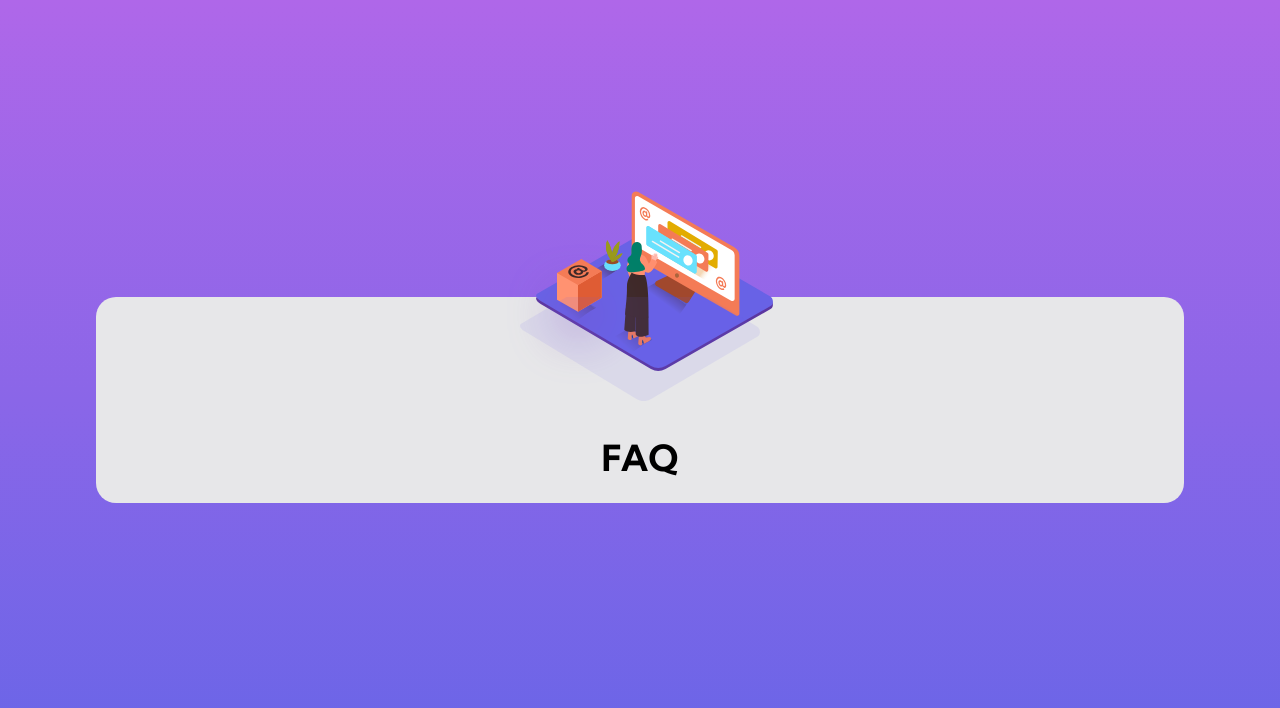
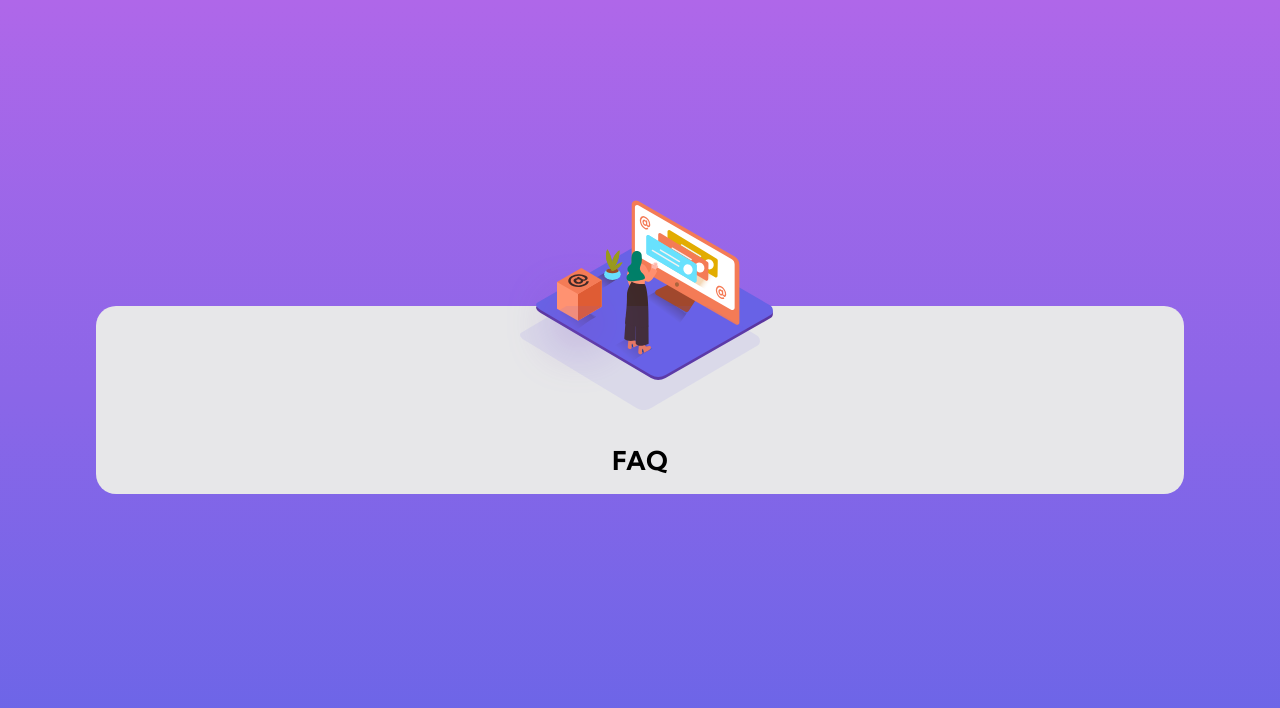
Before and after one commit to YoimelDev/FAQ-accordion-card, a website: page index.html in a window 1280 px wide. Drawn offline with Linux system fonts and the light colour scheme.

Commit message:
add styles to h1

```diff
--- a/scss/styles.scss
+++ b/scss/styles.scss
@@ -51,6 +51,9 @@ body {
 
 .content {
 	margin-top: 14rem;
-	text-align: center;
-	font-size: 1.8rem;
+
+	h1 {
+		text-align: center;
+		font-size: 2.6rem;
+	}
 }
```
Also changed, not shown: css/styles.css, 1 other file.
